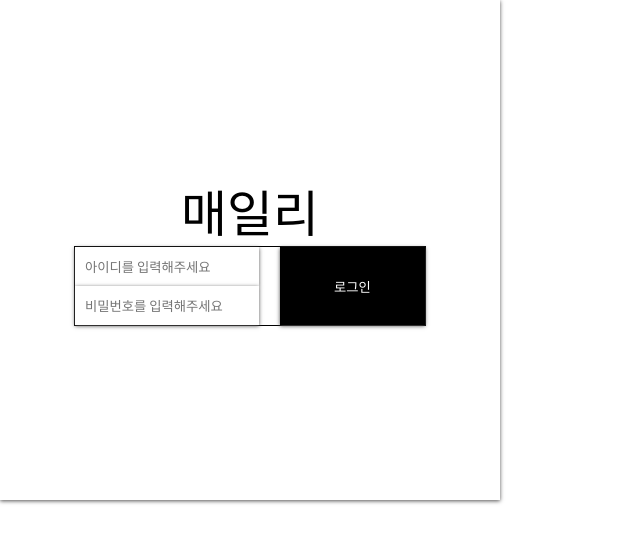
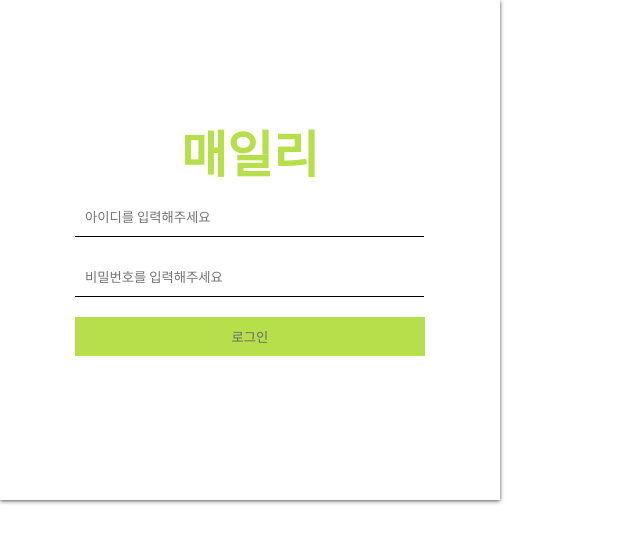
Before and after one commit to Maeily/Maeily_Web, a React (Create React App) app in the folder maeily/: page / in a window 1280 px wide. Shown: the top 542 px of the page, without its empty margins (0-640 px from the left). Built offline with nearby package versions, Linux system fonts and the light colour scheme.

Commit message:
[UPDATE]
로그인 폼 디자인 개선

```diff
--- a/maeily/src/Login/LoginForm.css
+++ b/maeily/src/Login/LoginForm.css
@@ -14,30 +14,32 @@
 }
 .title {
     font-size: 50px;
+    font-weight: bold;
+    color: #b7de4b;
 }
 form {
+    width: 350px;
+    padding: 10px;
     display: flex;
+    flex-direction: column;
 }
 .login_form_wrap {
-    border: 1px solid black;
     display: flex;
-    justify-content: center;
-    align-items: center;
-    width: 350px;
 }
 .form_input {
     font-family: "Noto Sans KR", sans-serif;
     margin: 0px;
     padding: 10px;
-    width: 80%;
+    margin-bottom: 20px;
+    width: 94%;
     outline: none;
     border: none;
-    -webkit-box-shadow: 0px 1px 4px 0px rgba(82, 81, 81, 1);
-    -moz-box-shadow: 0px 1px 4px 0px rgba(82, 81, 81, 1);
-    box-shadow: 0px 1px 4px 0px rgba(82, 81, 81, 1);
+    border-bottom: 1px solid black;
 }
 .input_submit {
+    width: 100%;
+    border: none;
     cursor: pointer;
-    background-color: black;
-    color: white;
+    background-color: #b7de4b;
+    color: dimgray;
 }
--- a/maeily/src/Login/LoginForm.js
+++ b/maeily/src/Login/LoginForm.js
@@ -7,7 +7,6 @@ function LoginForm() {
             <div className="title">매일리</div>
             <div className="login_form_wrap">
                 <form action="">
-                    <div>
                     <input
                         type="id"
                         className="form_input"
@@ -18,7 +17,7 @@ function LoginForm() {
                         className="form_input"
                         placeholder="비밀번호를 입력해주세요"
                     />
-                    </div>
+
                     <input
                         type="button"
                         className="form_input input_submit"
--- /dev/null
+++ b/maeily/src/Login/LoginWrapper.js
@@ -0,0 +1,3 @@
+import React from "react";
+
+function LoginWrapper() {}
```
Lines whose indentation alone changed are shown as unchanged.
